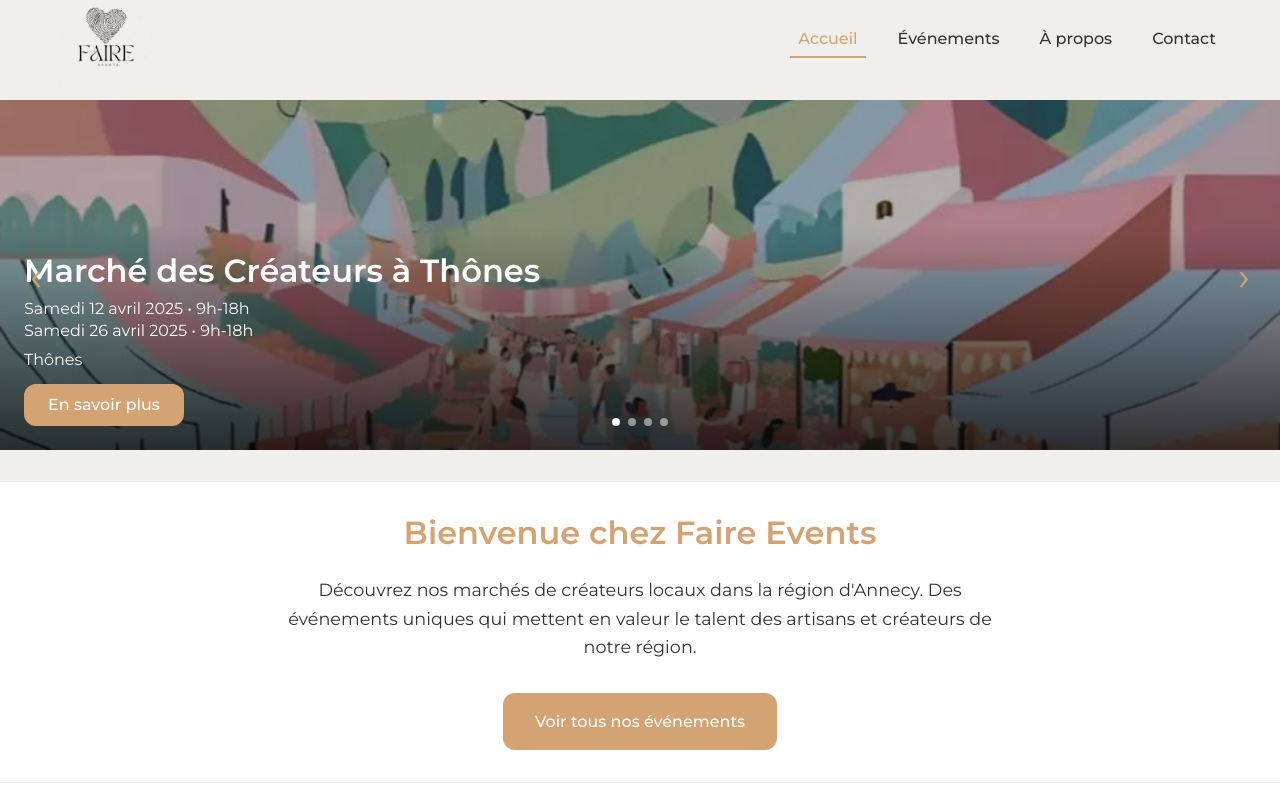
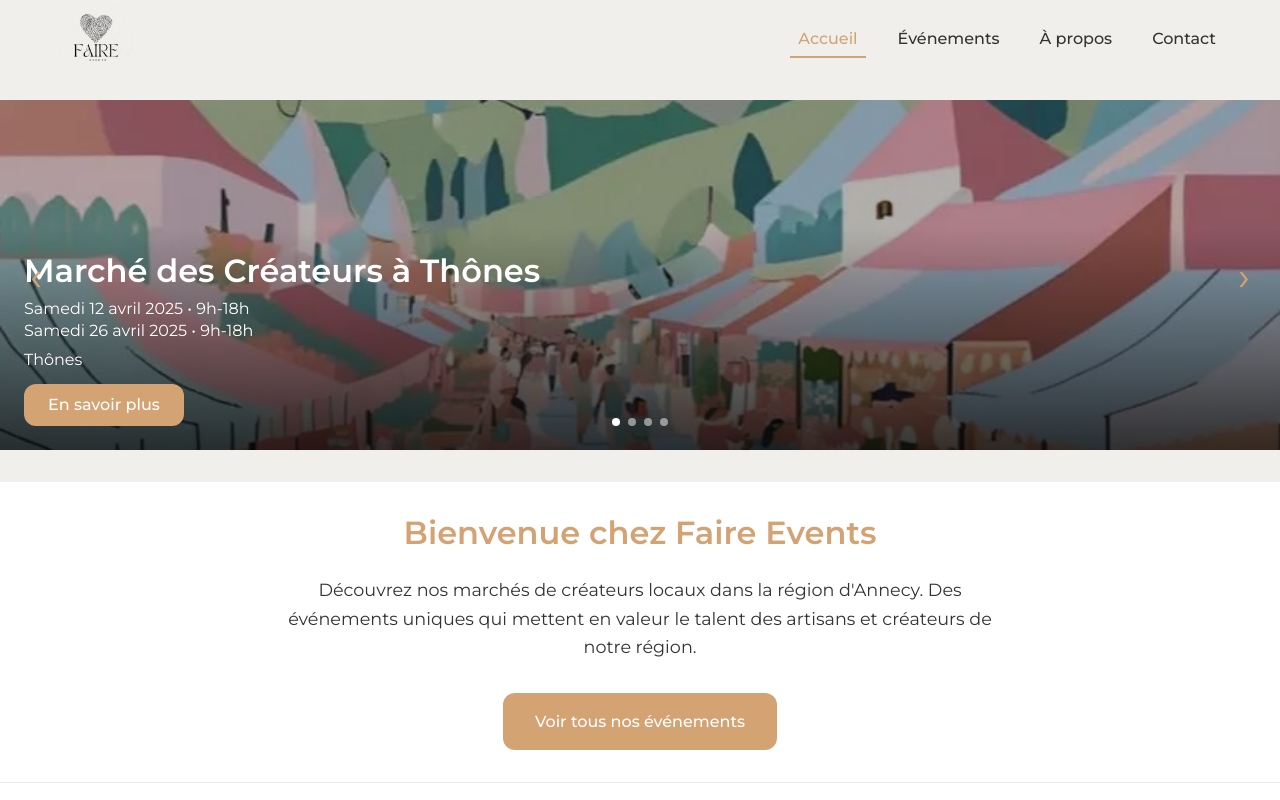
Before and after one commit to Theophiile/Faire-Events, a React (Vite) app: page / in a window 1280 px wide. Shown: the top 800 px of the page. Built offline with nearby package versions, Linux system fonts and the light colour scheme.

Commit message:
modif logo

```diff
--- a/src/components/Header/Header.scss
+++ b/src/components/Header/Header.scss
@@ -19,7 +19,7 @@
   }
 
   .logo-link {
-    height: 100px;
+    height: 80px;
     display: flex;
     align-items: center;
     z-index: 1001;
```
